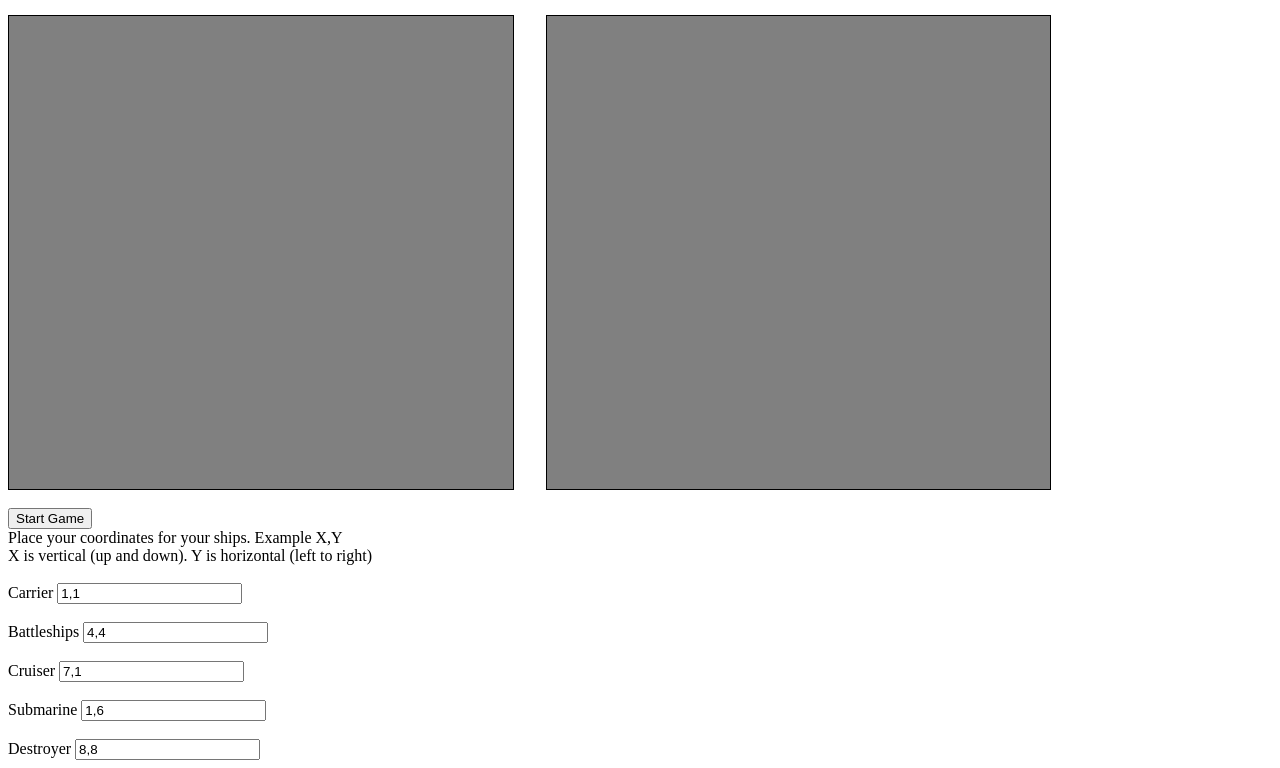
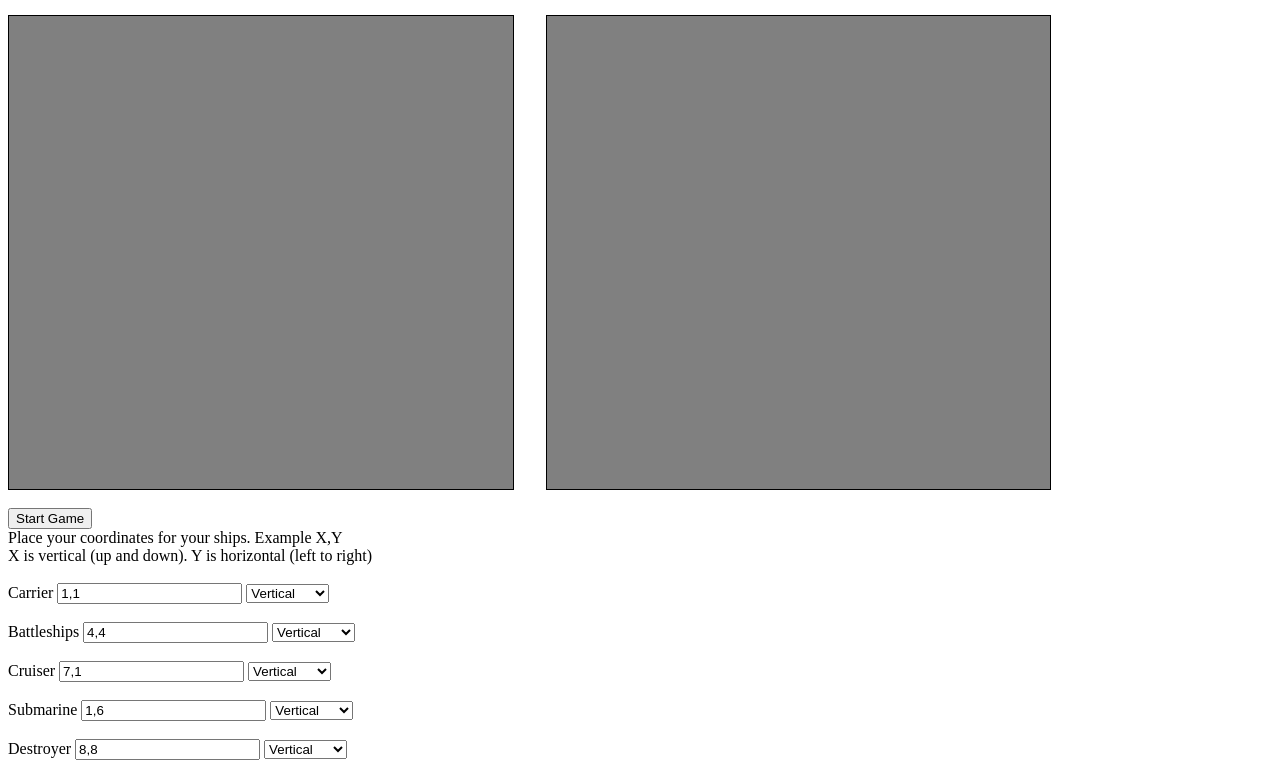
Before and after one commit to jlynyrd18/TOP-Battleship, a website with bundled scripts: page index.html in a window 1280 px wide. Shown: the part 101-869 px from the top of the page. Built offline with nearby package versions, Linux system fonts and the light colour scheme.

Commit message:
added drop down menus for which way ship to face

```diff
--- a/index.html
+++ b/index.html
@@ -28,18 +28,38 @@
         <form>
             <label for="carrier">Carrier</label>
             <input type="text" value="1,1" id="carrier">
+            <select>
+                <option>Vertical</option>
+                <option>Horizontal</option>
+            </select>
             <br><br>
             <label for="battleship">Battleships</label>
             <input type="text" value="4,4" id="battleship">
+            <select>
+                <option>Vertical</option>
+                <option>Horizontal</option>
+            </select>
             <br><br>
             <label for="cruiser">Cruiser</label>
             <input type="text" value="7,1" id="cruiser">
+            <select>
+                <option>Vertical</option>
+                <option>Horizontal</option>
+            </select>
             <br><br>
             <label for="submarine">Submarine</label>
             <input type="text" value="1,6" id="submarine">
+            <select>
+                <option>Vertical</option>
+                <option>Horizontal</option>
+            </select>
             <br><br>
             <label for="destroyer">Destroyer</label>
             <input type="text" value="8,8" id="destroyer">
+            <select>
+                <option>Vertical</option>
+                <option>Horizontal</option>
+            </select>
         </form>
     </div>
     <script type="module" src="gameController.js"></script>
```
